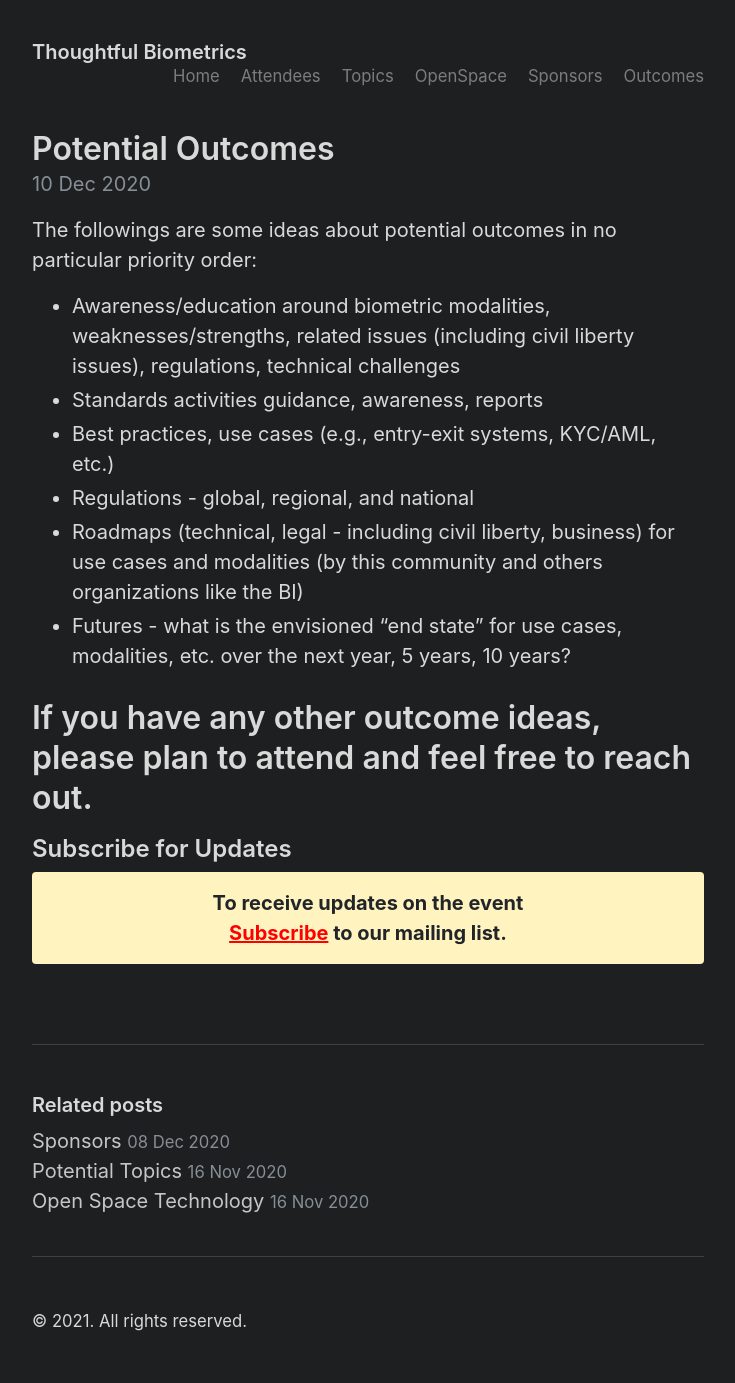
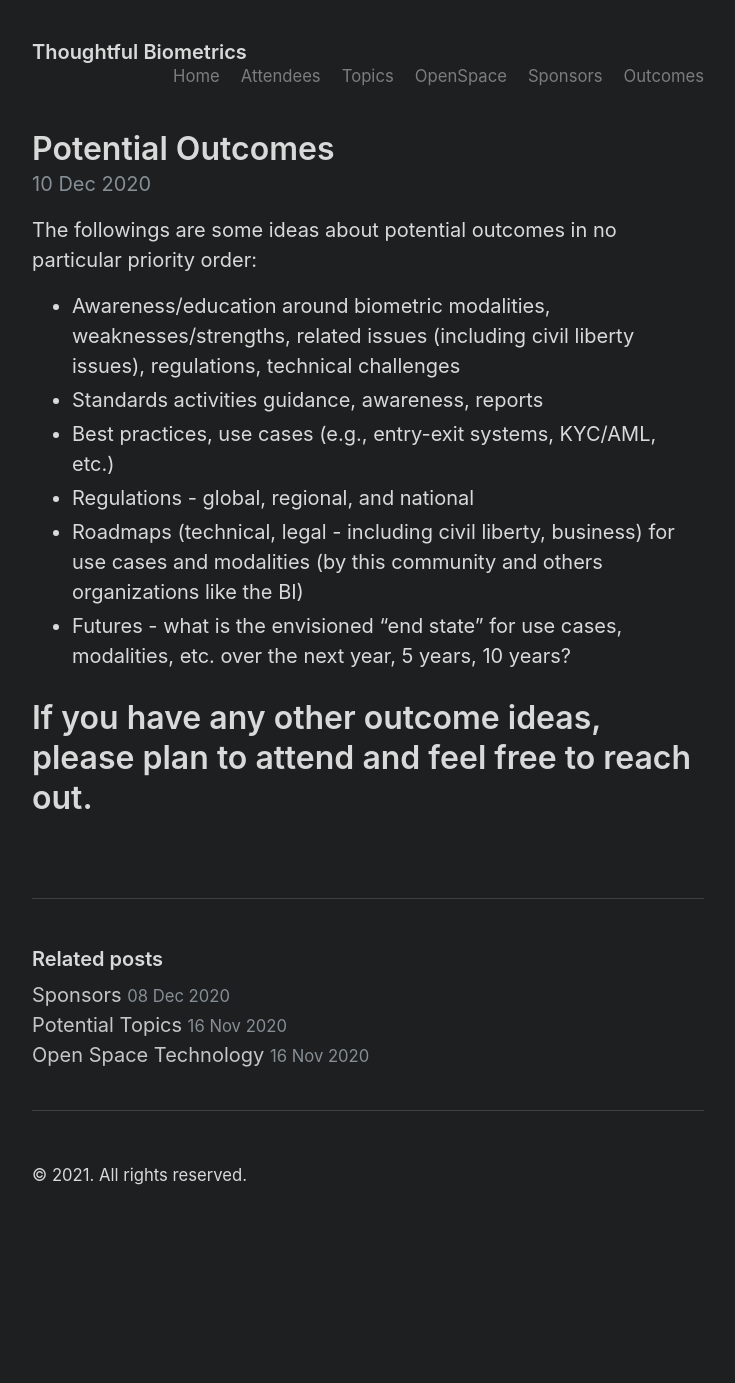
Before and after one commit to thoughtfulbiometrics/thoughtfulbiometrics.github.io, a Jekyll site: the page built from _posts/2020-12-10-outcomes.md, in a window 1280 px wide. Shown: the whole page, without its empty margins (272-1007 px from the left). Built offline with Jekyll 4.4.1, drawn with Linux system fonts in a browser that asks for light colours; after the commit the page ends 1237 px from its top, so only the background shows below that.

Commit message:
Update 2020-12-10-outcomes.md

```diff
--- a/_posts/2020-12-10-outcomes.md
+++ b/_posts/2020-12-10-outcomes.md
@@ -14,7 +14,3 @@ permalink: /potential-outcomes
 * Futures - what is the envisioned "end state" for use cases, modalities, etc. over the next year, 5 years, 10 years?
 
 # If you have any other outcome ideas, please plan to attend and feel free to reach out.
-
-## Subscribe for Updates
-
-<center><b><p class="message">To receive updates on the event<br><a href="https://signup.thoughtfulbiometrics.org" style="color:#FF0000;">Subscribe</a> to our mailing list.</p></b></center>
```
